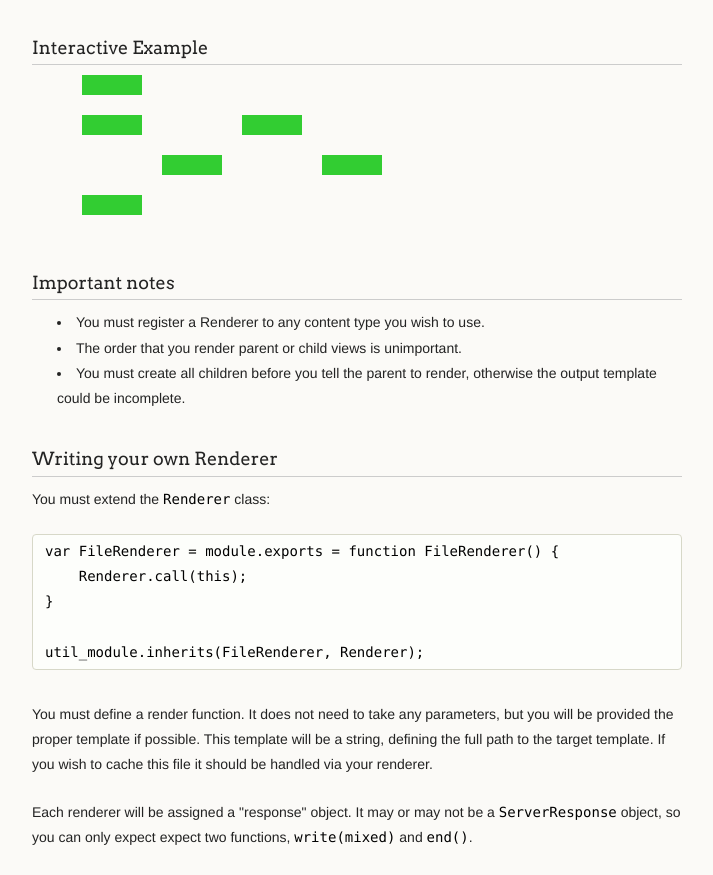
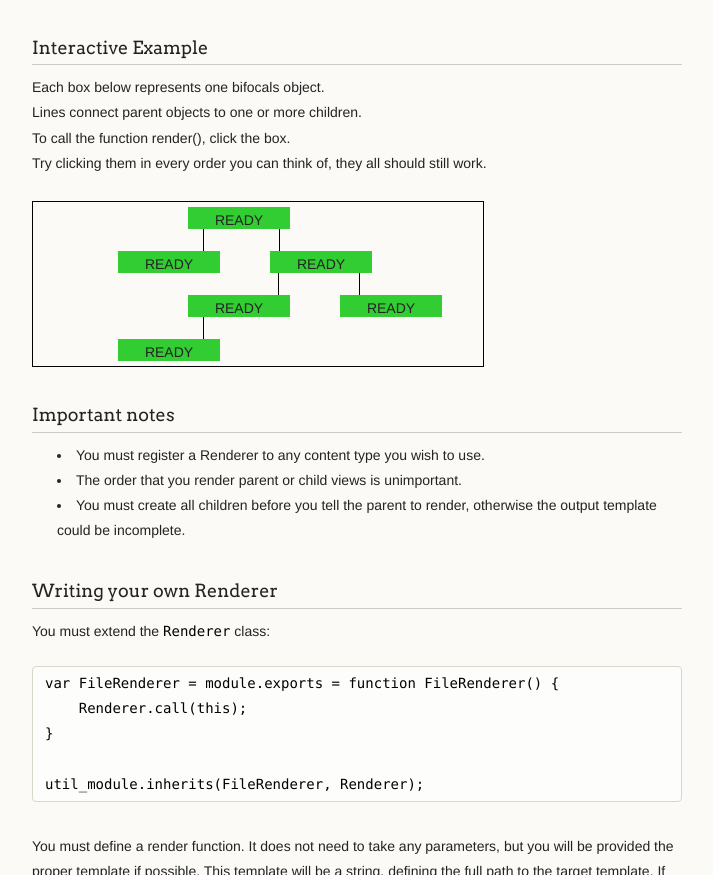
Before and after one commit to Dashron/Bifocals, a plain HTML site: page index.html in a window 1280 px wide. Shown: the part 3535-4410 px from the top of the page, without its empty margins (278-991 px from the left). Drawn offline with Linux system fonts and the light colour scheme.

Commit message:
improve interactive guide further

```diff
--- a/index.html
+++ b/index.html
@@ -181,25 +181,44 @@ http_module.createServer(function (request, response) {
 </code></pre>
 
 <h3 id="interactive-example">Interactive Example</h3>
+Each box below represents one bifocals object.<br />
+Lines connect parent objects to one or more children.<br />
+To call the function render(), click the box.<br />
+Try clicking them in every order you can think of, they all should still work.<br /><br />
 <div id="interactive">
 	<div class="row">
 		<div class="view" id="view_1" data-children="2,3" data-root="1" data-state="RENDER_NOT_CALLED">
+			READY
 		</div>
 	</div>
 	<div class="row">
+		<div id="connector_1" class="connector">&nbsp;</div><div id="connector_2" class="connector">&nbsp;</div>
+	</div>
+	<div class="row">
 		<div class="view" id="view_2" data-root="1" data-parent="1" data-state="RENDER_NOT_CALLED">
+			READY
 		</div>
 		<div class="view" id="view_3" data-children="4,5" data-root="1" data-parent="1" data-state="RENDER_NOT_CALLED">
+			READY
 		</div>
 	</div>
 	<div class="row">
+		<div id="connector_3" class="connector">&nbsp;</div><div id="connector_4" class="connector">&nbsp;</div>
+	</div>
+	<div class="row">
 		<div class="view" id="view_4" data-children = "6" data-root="1" data-parent="3" data-state="RENDER_NOT_CALLED">
+			READY
 		</div>
 		<div class="view" id="view_5" data-root="1" data-parent="3" data-state="RENDER_NOT_CALLED">
+			READY
 		</div>
 	</div>
 	<div class="row">
+		<div id="connector_5" class="connector">&nbsp;</div>
+	</div>
+	<div class="row">
 		<div class="view" id="view_6" data-root="1" data-parent="4" data-state="RENDER_NOT_CALLED">
+			READY
 		</div>
 	</div>
 </div>
@@ -533,6 +552,5 @@ todo: support other 300's</p>
 			pageTracker._trackPageview();
 		} catch(err) {}
     </script>
-
   </body>
 </html>
--- a/javascripts/guide.js
+++ b/javascripts/guide.js
@@ -106,6 +106,12 @@
 		}
 	}
 
+	function update_element_state (element, state) {
+		element.data('state', state);
+		element.css('background-color', colors[state]);
+		element.html(state.replace('RENDER_', ''));
+	}
+
 	function change_state (element, state) {
 		var parent = null;
 		var children = null;
@@ -113,8 +119,7 @@
 		switch (state) {
 			case "RENDER_REQUESTED" :
 				if (element.data('state') === "RENDER_NOT_CALLED") {
-					element.data('state', state);
-					element.css('background-color', colors[state]);
+					update_element_state(element, state);
 
 					// if you can render this view, start the rendering immediately
 					if (can_render(element)) {
@@ -131,8 +136,7 @@
 					alert('View:' + element.attr('id') + ' can not yet render');
 				} else {
 					if (element.data('state') === "RENDER_REQUESTED") {
-						element.data('state', state);
-						element.css('background-color', colors[state]);
+						update_element_state(element, state);
 
 						// Rendering can take awhile, let it process
 						// TODO: randomize this
@@ -148,8 +152,7 @@
 
 			case "RENDER_COMPLETE" :
 				if (element.data('state') === "RENDER_STARTED") {
-					element.data('state', state);
-					element.css('background-color', colors[state]);
+					update_element_state(element, state);
 
 					// if the parent can render now because this child has finished, render it immediately
 					parent = $('#view_' + element.data('parent'));
@@ -165,14 +168,14 @@
 				break;
 
 			case "RENDER_FAILED" :
-				element.data('state', state);
-				element.css('background-color', colors[state]);
+				update_element_state(element, state);
+
 				alert('Render failed!');
 				break;
 
 			case "RENDER_CANCELLED" :
-				element.data('state', state);
-				element.css('background-color', colors[state]);
+				update_element_state(element, state);
+
 				var chilren = locate_children(element);
 				children.forEach(function (child) {
 					change_state(child, "RENDER_CANCELLED");
--- a/stylesheets/styles.css
+++ b/stylesheets/styles.css
@@ -414,20 +414,72 @@ footer {
 
 
 /* Interactive Helper */
+#interactive {
+	border-style: solid;
+	border-color: black;
+	border-width: 1px;
+	padding: 5px;
+	width: 440px;
+}
+
 .row {
-	height: 40px;
-	width :500px;
+	height: 22px;
+	width :100%;
 }
 
 .view {
 	float : left;
-	width : 60px;
+	width : 100px;
 	height : 20px;
 	background-color: #32CD32;
-	margin-left: 50px;
-	margin-right: 50px;
+	padding: 1px;
+	text-align: center;
+	-webkit-touch-callout: none;
+	-webkit-user-select: none;
+	-khtml-user-select: none;
+	-moz-user-select: none;
+	-ms-user-select: none;
+	user-select: none;
+	cursor: pointer;
 }
 
-#view_4 {
-	margin-left: 130px;
+#view_1, #view_4 {
+	margin-left: 150px;
 }
+
+#view_2, #view_6 {
+	margin-left: 80px;
+}
+
+#view_3, #view_5 {
+	margin-left: 50px;
+}
+
+.connector {
+	width: 5px;
+	height: 22px;
+	float: left;
+	border-right-style: solid;
+	border-right-color: black;
+	border-right-width: 1px;
+}
+
+#connector_1 {
+	margin-left: 160px;
+}
+
+#connector_2 {
+	margin-left: 70px;
+}
+
+#connector_3 {
+	margin-left: 235px;
+}
+
+#connector_4 {
+	margin-left: 75px;
+}
+
+#connector_5 {
+	margin-left: 160px;
+}
```
Lines whose indentation alone changed are shown as unchanged.
